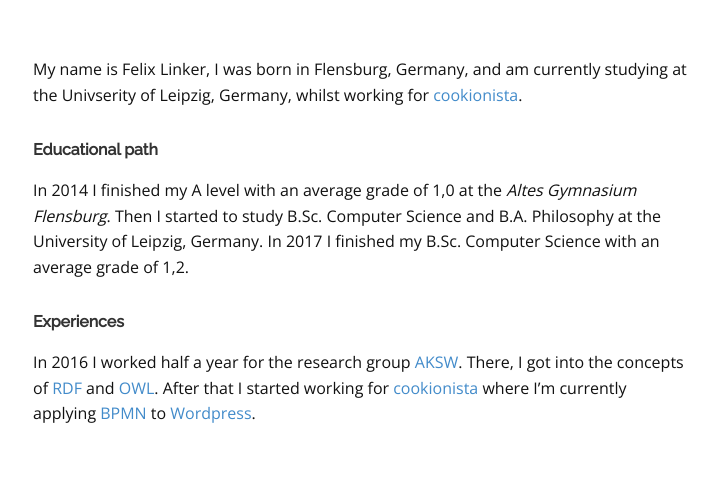
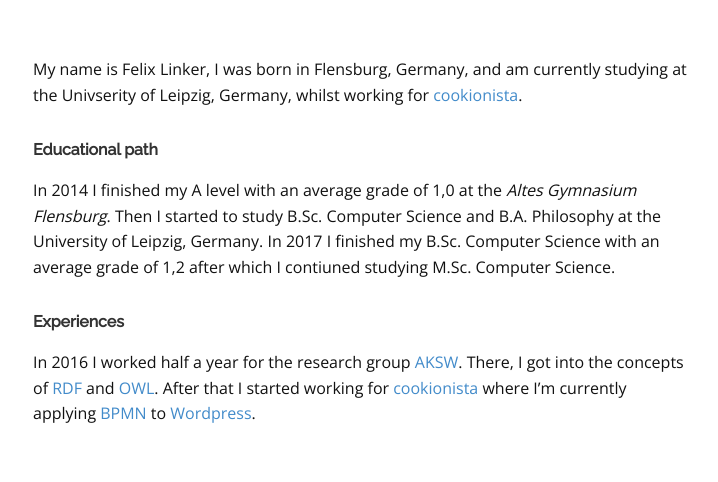
Before and after one commit to felixlinker/felixlinker.github.io, a plain HTML site: page index.html in a window 1280 px wide. Shown: the part 206-688 px from the top of the page, without its empty margins (278-996 px from the left). Drawn offline with nearby package versions, Linux system fonts and the light colour scheme.

Commit message:
Publish commit

```diff
--- a/index.html
+++ b/index.html
@@ -156,7 +156,7 @@
 
 <p>In 2014 I finished my A level with an average grade of 1,0 at the <em>Altes Gymnasium Flensburg</em>.
 Then I started to study B.Sc. Computer Science and B.A. Philosophy at the University of Leipzig, Germany.
-In 2017 I finished my B.Sc. Computer Science with an average grade of 1,2.</p>
+In 2017 I finished my B.Sc. Computer Science with an average grade of 1,2 after which I contiuned studying M.Sc. Computer Science.</p>
 
 <h3 id="experiences">Experiences</h3>
 
```
